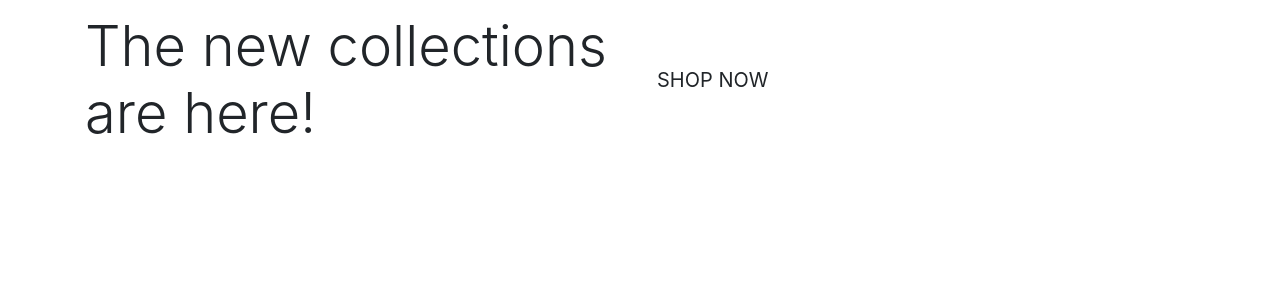
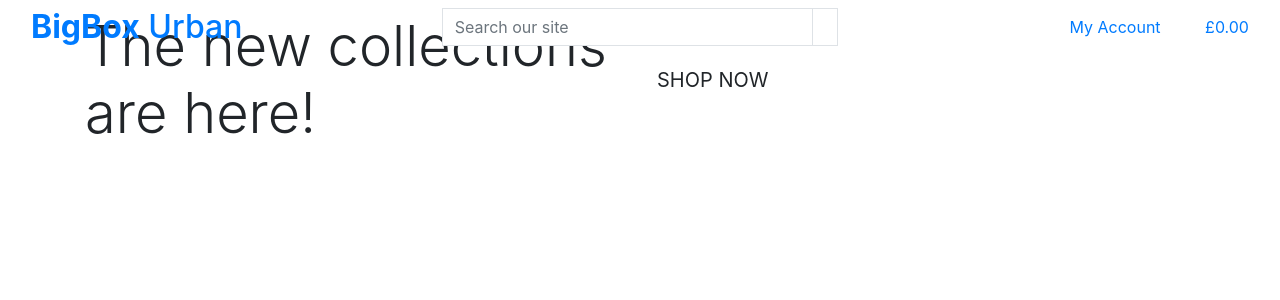
Before and after one commit to Magnusson95/django-shop, a Django app: page / in a window 1280 px wide. Shown: the top 300 px of the page. Run offline with Django 3.2, Linux system fonts and the light colour scheme; some libraries are stand-ins or nearby versions.

Commit message:
Added main page header

```diff
--- a/home/templates/home/index.html
+++ b/home/templates/home/index.html
@@ -1,10 +1,10 @@
-{% extends "base.html" %} {% load static %} {% block page_header %}
+{%extends "base.html"%} {%load static%} {%block page_header%}
 <div class="container header-container">
   <div class="row">
     <div class="col"></div>
   </div>
 </div>
-{% endblock %} {% block content %}
+{%endblock%} {%block content%}
 <div class="container h-100">
   <div class="row h-100">
     <div class="col-7 col-md-6 my-auto">
@@ -23,4 +23,4 @@
     </div>
   </div>
 </div>
-{% endblock %}
+{%endblock%}
--- a/templates/base.html
+++ b/templates/base.html
@@ -1,61 +1,133 @@
-{% load static %}
+{%load static%}
 
-<!doctype html>
+<!DOCTYPE html>
 <html lang="en">
+  <head>
+    {%block meta%}
+    <meta http-equiv="X-UA-Compatible" contents="ie=edge" />
+    <meta charset="utf-8" />
+    <meta
+      name="viewport"
+      content="width=device-width, initial-scale=1, shrink-to-fit=no"
+    />
+    {%endblock%} {%block extra_meta%} {%endblock%} {%block corecss%}
+    <link
+      rel="stylesheet"
+      href="https://stackpath.bootstrapcdn.com/bootstrap/4.5.2/css/bootstrap.min.css"
+      integrity="sha384-JcKb8q3iqJ61gNV9KGb8thSsNjpSL0n8PARn9HuZOnIxN0hoP+VmmDGMN5t9UJ0Z"
+      crossorigin="anonymous"
+    />
+    {%endblock%} {%block extra_css%} {%endblock%} {%block corejs%}
+    <script
+      src="https://code.jquery.com/jquery-3.5.1.slim.min.js"
+      integrity="sha384-DfXdz2htPH0lsSSs5nCTpuj/zy4C+OGpamoFVy38MVBnE+IbbVYUew+OrCXaRkfj"
+      crossorigin="anonymous"
+    ></script>
+    <script
+      src="https://cdn.jsdelivr.net/npm/popper.js@1.16.1/dist/umd/popper.min.js"
+      integrity="sha384-9/reFTGAW83EW2RDu2S0VKaIzap3H66lZH81PoYlFhbGU+6BZp6G7niu735Sk7lN"
+      crossorigin="anonymous"
+    ></script>
+    <script
+      src="https://stackpath.bootstrapcdn.com/bootstrap/4.5.2/js/bootstrap.min.js"
+      integrity="sha384-B4gt1jrGC7Jh4AgTPSdUtOBvfO8shuf57BaghqFfPlYxofvL8/KUEfYiJOMMV+rV"
+      crossorigin="anonymous"
+    ></script>
+    {%endblock%} {%block extra_js%} {%endblock%}
 
-<head>
+    <title>BigBox Urban {%block extra_title%}{%endblock%}</title>
+  </head>
 
-	{% block meta %}
-	<meta http-equiv="X-UA-Compatible" contents="ie=edge">
-	<meta charset="utf-8">
-	<meta name="viewport" content="width=device-width, initial-scale=1, shrink-to-fit=no">
-	{% endblock %}
+  <body>
+    <header class="container-fluid fixed-top">
+      <div class="row">
+        <div
+          class="col-12 col-lg-4 my-auto py-1 py-lg-0 text-center text-lg-left"
+        >
+          <a href="{%url 'home'%}" class="nav-link main-logo-link">
+            <h2 class="logo-font text-black my-0">
+              <strong>BigBox</strong> Urban
+            </h2>
+          </a>
+        </div>
+        <div class="col-12 col-lg-4 my-auto py-1 py-lg-0">
+          <form method="GET" action="">
+            <div class="input-group w-100">
+              <input
+                class="form-control border border-black rounded-0"
+                type="text"
+                name="q"
+                placeholder="Search our site"
+              />
+              <div class="input-group-append">
+                <button
+                  class="form-control btn btn-black border border-black rounded-0"
+                  type="submit"
+                >
+                  <span class="icon">
+                    <i class="fas fa-search"></i>
+                  </span>
+                </button>
+              </div>
+            </div>
+          </form>
+        </div>
+        <div class="col-12 col-lg-4 my-auto py-1 py-lg-0">
+          <ul class="list-inline list-unstyles text-center text-lg-right my-0">
+            <li class="list-inline-item dropdown">
+              <a
+                href=""
+                class="text-black nav-link"
+                id="user-options"
+                data-toggle="dropdown"
+                aria-haspopup="true"
+                aria-expanded="false"
+              >
+                <div class="text-center">
+                  <div>
+                    <i class="fas fa-user fa-lg"></i>
+                  </div>
+                  <p class="my-0">My Account</p>
+                </div>
+              </a>
+              <div
+                class="dropdown-menu border-0"
+                aria-labelledby="user-options"
+              >
+                {%if request.user.is_authenticated%}
+                  {%if request.user.is_superuser%}
+                    <a href="" class="dropdown-item">Product Management</a>
+                  {%endif%}
+                  <a href="" class="dropdown-item">My Profile</a>
+                  <a href="{% url 'account_logout' %}" class="dropdown-item">Logout</a>
+                {%else%}
+                <a href="{% url 'account_signup' %}" class="dropdown-item">Register</a>
+                <a href="{% url 'account_login' %}" class="dropdown-item">Login</a>
+                {%endif%}
+              </div>
+            </li>
+            <li class="list-inline-item">
+              <a class="{% if grand_total %}text-info font-weight-bold{% else %}text-black{% endif %} nav-link" href="">
+                <div class="text-center">
+                  <div><i class="fas fa-shopping-ba fa-lg"></i></div>
+                  <p class="my-0">
+                    {% if grand_total %}
+                      £{{ grand_total|floatformat:2}}
+                    {% else %}
+                      £0.00
+                    {% endif %}
+                  </p>
+                </div>
+              </a>
+            </li>
+          </ul>
+        </div>
+      </div>
+    </header>
 
-	{% block extra_meta %}
-	{% endblock %}
-
-	{% block corecss %}
-	<link rel="stylesheet" href="https://stackpath.bootstrapcdn.com/bootstrap/4.5.2/css/bootstrap.min.css"
-		integrity="sha384-JcKb8q3iqJ61gNV9KGb8thSsNjpSL0n8PARn9HuZOnIxN0hoP+VmmDGMN5t9UJ0Z" crossorigin="anonymous">
-	{% endblock %}
-
-	{% block extra_css %}
-	{% endblock %}
-
-	{% block corejs %}
-	<script src="https://code.jquery.com/jquery-3.5.1.slim.min.js"
-		integrity="sha384-DfXdz2htPH0lsSSs5nCTpuj/zy4C+OGpamoFVy38MVBnE+IbbVYUew+OrCXaRkfj" crossorigin="anonymous">
-	</script>
-	<script src="https://cdn.jsdelivr.net/npm/popper.js@1.16.1/dist/umd/popper.min.js"
-		integrity="sha384-9/reFTGAW83EW2RDu2S0VKaIzap3H66lZH81PoYlFhbGU+6BZp6G7niu735Sk7lN" crossorigin="anonymous">
-	</script>
-	<script src="https://stackpath.bootstrapcdn.com/bootstrap/4.5.2/js/bootstrap.min.js"
-		integrity="sha384-B4gt1jrGC7Jh4AgTPSdUtOBvfO8shuf57BaghqFfPlYxofvL8/KUEfYiJOMMV+rV" crossorigin="anonymous">
-	</script>
-	{% endblock %}
-
-	{% block extra_js %}
-	{% endblock %}
-
-	<title>BigBox Urban {% block extra_title %}{% endblock %}</title>
-</head>
-
-<body>
-	<header class="container-fluid fixed-top"></header>
-
-	{% if messages %}
-	<div class="message-container"></div>
-	{% endif %}
-
-  {% block page_header %}
-  {% endblock %}
-
-  {% block content %}
-  {% endblock %}
-
-  {% block postloadjs %}
-  {% endblock %}
-
-</body>
-
+    {%if messages%}
+    <div class="message-container"></div>
+    {%endif%} {%block page_header%} {%endblock%} {%block content%} {%endblock%}
+    {%block postloadjs%} {%endblock%}
+  </body>
 </html>
```
